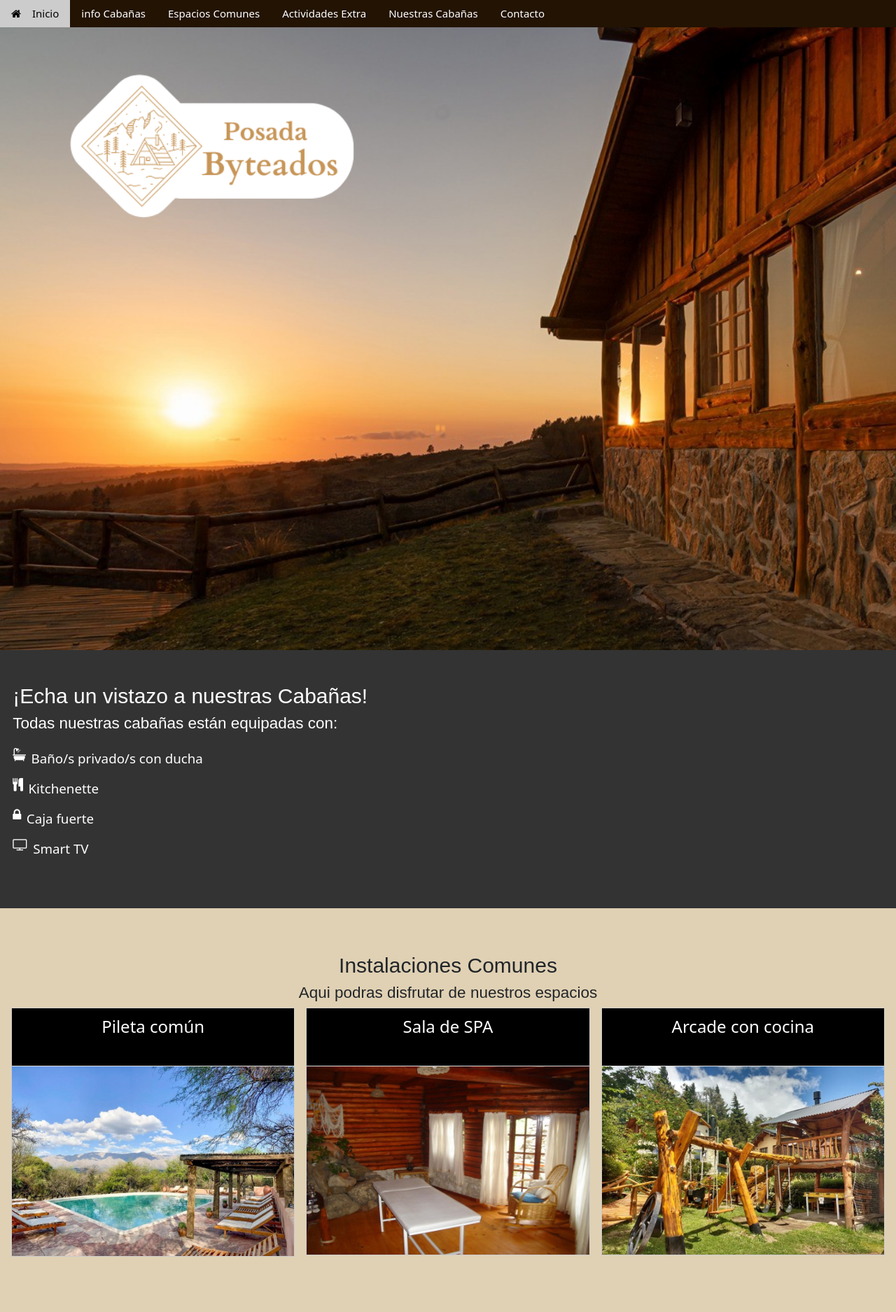
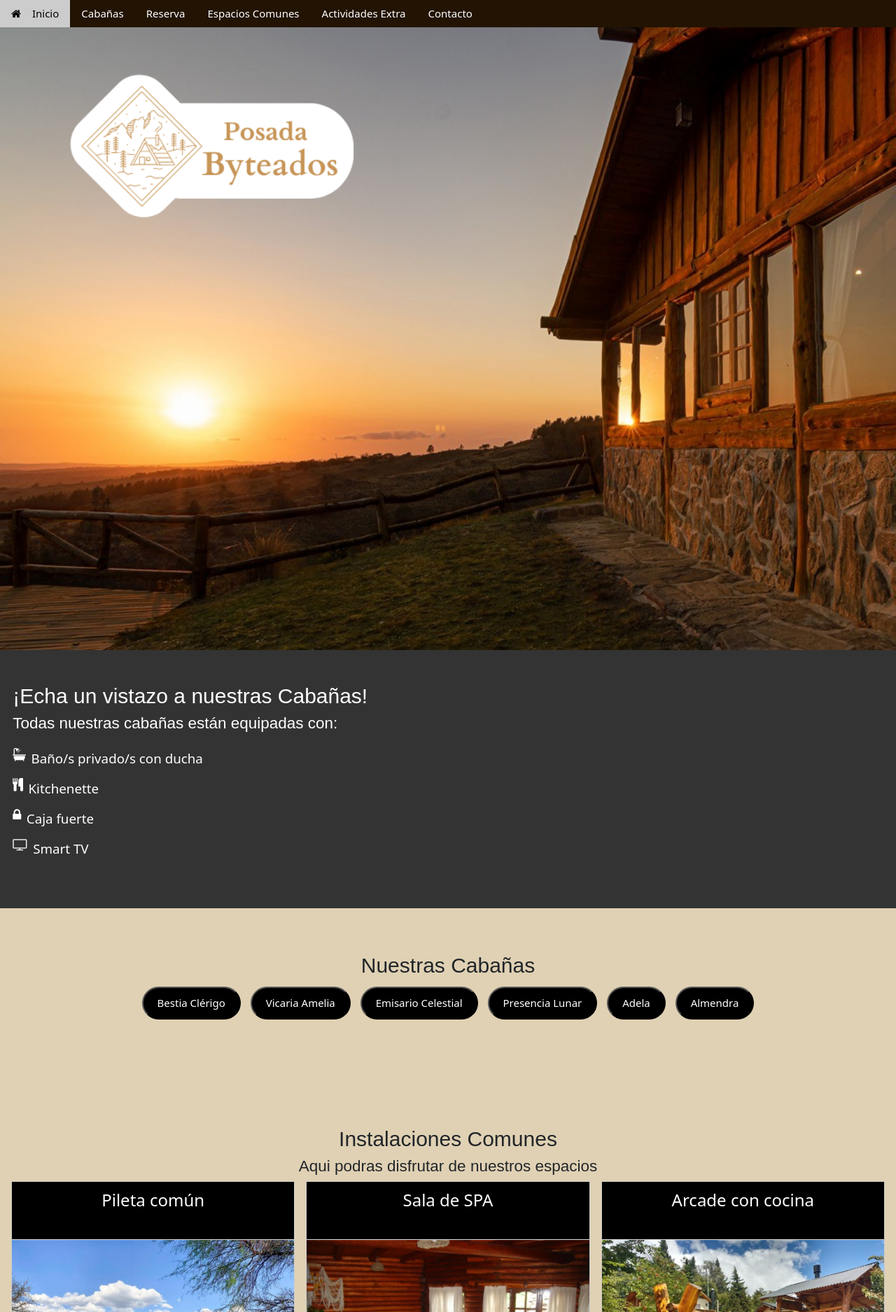
Before and after one commit to MaxiFttInst/UBA_TP_IDS, a Flask app: template web/templates/base.html in a window 1280 px wide. Shown: the top 1875 px of the page at 70% size. Run offline with Flask 3, Linux system fonts and the light colour scheme; the template is opened without the code that fills it, so the values that code supplies are empty.

Commit message:
Update base.html

```diff
--- a/web/templates/base.html
+++ b/web/templates/base.html
@@ -8,7 +8,7 @@
 <link rel="stylesheet" href="https://cdnjs.cloudflare.com/ajax/libs/font-awesome/4.7.0/css/font-awesome.min.css">
 <link rel="stylesheet" href="{{ url_for('static', filename='css/styles.css')}}">
 <link href="https://cdn.jsdelivr.net/npm/bootstrap@5.3.3/dist/css/bootstrap.min.css" rel="stylesheet" integrity="sha384-QWTKZyjpPEjISv5WaRU9OFeRpok6YctnYmDr5pNlyT2bRjXh0JMhjY6hW+ALEwIH" crossorigin="anonymous">
-
+<link rel="icon" type="image/x-icon" href="{{ url_for('static', filename='Imagenes/icono.png')}}">
 </head>
 <body id="myPage">
 
@@ -17,10 +17,10 @@
  <div class="w3-bar w3-theme-d2 w3-left-align">
   <a class="w3-bar-item w3-button w3-hide-medium w3-hide-large w3-right w3-hover-white w3-theme-d2" href="javascript:void(0);" onclick="openNav()"><i class="fa fa-bars"></i></a>
   <a href="#" class="w3-bar-item w3-button w3-teal"><i class="fa fa-home w3-margin-right"></i>Inicio</a>
-  <a href="#habitaciones" class="w3-bar-item w3-button w3-hide-small w3-hover-white">info Cabañas</a>
+  <a href="#habitaciones" class="w3-bar-item w3-button w3-hide-small w3-hover-white"> Cabañas</a>
+  <a href="#reserva_ahora" class="w3-bar-item w3-button w3-hide-small w3-hover-white">Reserva</a>
   <a href="#espacios_comunes" class="w3-bar-item w3-button w3-hide-small w3-hover-white">Espacios Comunes</a>
   <a href="#actividades_extra" class="w3-bar-item w3-button w3-hide-small w3-hover-white">Actividades Extra</a>
-  <a href="#reserva_ahora" class="w3-bar-item w3-button w3-hide-small w3-hover-white">Nuestras Cabañas</a>
   <a href="#contacto" class="w3-bar-item w3-button w3-hide-small w3-hover-white">Contacto</a>
   </div>
  </div>
@@ -107,6 +107,64 @@
       </div>
 
 </section>
+
+<section id="reserva_ahora">
+  <div class="w3-row-padding w3-center w3-padding-64">
+      <h2>Nuestras Cabañas</h2>
+      <div class="botones-cabañas">
+          <button class="boton" onclick="togglecabaña('Bestia Clérigo')">Bestia Clérigo</button>
+          <button class="boton" onclick="togglecabaña('Vicaria Amelia')">Vicaria Amelia</button>
+          <button class="boton" onclick="togglecabaña('Emisario Celestial')">Emisario Celestial</button>
+          <button class="boton" onclick="togglecabaña('Presencia Lunar')">Presencia Lunar</button>
+          <button class="boton" onclick="togglecabaña('Adela')">Adela</button>
+          <button class="boton" onclick="togglecabaña('Almendra')">Almendra</button>
+      </div>
+      <div id="detalles-Bestia Clérigo" class="detalles-cabaña">
+          <p>Bestia Clérigo <br>
+            De todas las cabañas esta es espectacular por lo alejada de las demas, para una aventura mas solitaria
+          </p>
+          <img src="{{ url_for('static', filename='Imagenes/bestiaclerigo.jpg') }}" alt="Bestia Clérigo"> <br>
+          <a href="{{url_for('reserva') }}"><button class="btn-reserva-hover btn-reserva">Reserva ya</button></a>
+      </div>
+      <div id="detalles-Vicaria Amelia" class="detalles-cabaña">
+          <p>Vicaria Amelia <br>
+            Esta es una cabaña que ofrece buenas vistas.
+          </p>
+          <img src="{{ url_for('static', filename='Imagenes/vicariaamelia.jpg') }}" alt="Vicaria Amelia"> <br>
+          <a href="{{url_for('reserva') }}"><button class="btn-reserva-hover btn-reserva">Reserva ya</button></a>
+      </div>
+      <div id="detalles-Emisario Celestial" class="detalles-cabaña">
+          <p>Emisario Celestial <br>
+            Esta cabaña ofrece un ambiente celestial para quienes quieren un lugar mucho mas magico
+          </p>
+          <img src="{{ url_for('static', filename='Imagenes/emisariocelestial.jpg') }}" alt="Emisario Celestial"> <br>
+          <a href="{{url_for('reserva') }}"><button class="btn-reserva-hover btn-reserva">Reserva ya</button></a>
+      </div>
+      <div id="detalles-Presencia Lunar" class="detalles-cabaña">
+          <p>Presencia Lunar <br>
+            Esta cabaña ofrece un techo de transparente directamente para que puedas mirar el cielo
+          </p>
+          <img src="{{ url_for('static', filename='Imagenes/presencialunar.jpg') }}" alt="Presencia Lunar"> <br>
+          <a href="{{url_for('reserva') }}"><button class="btn-reserva-hover btn-reserva">Reserva ya</button></a>
+      </div>
+      <div id="detalles-Adela" class="detalles-cabaña">
+          <p>Adela <br>
+            Esta cabaña es elegida por muchos por su amplio espacio
+          </p>
+          <img src="{{ url_for('static', filename='Imagenes/adela.jpg') }}" alt="Adela"> <br>
+          <a href="{{url_for('reserva') }}"><button class="btn-reserva-hover btn-reserva">Reserva ya</button></a>
+      </div>
+      <div id="detalles-Almendra" class="detalles-cabaña">
+          <p>Almendra <br>
+              Esta cabaña es simplemente hermosa. Con sus vistas de frente hacia el atardecer, brinda una experiencia
+              unica e inigualable a sus visitantes.
+          </p>
+          <img src="{{ url_for('static', filename='Imagenes/almendra.jpg') }}" alt="Almendra"> <br>
+          <a href="{{url_for('reserva') }}"><button class="btn-reserva-hover btn-reserva">Reserva ya</button></a>
+      </div>
+  </div>
+</section>
+
 
 <!-- Pricing Row -->
 <section id="espacios_comunes">
@@ -198,29 +256,6 @@
         </div>
 </section>
 
-<section id="reserva_ahora">
-  <div class="w3-row-padding w3-center w3-padding-64">
-      <h2>Nuestras Cabañas</h2>
-      <div class="botones-cabañas">
-          {% for cabania in cabanias.keys() %}
-            <button class="boton boton-cabania" data-cabania-id="{{cabania}}">
-              {{ cabanias[cabania]["nombre"] }}
-            </button>
-          {% endfor %}
-      </div>
-      {% for cabania in cabanias.keys() %}
-        <div class="detalles-cabaña" id="{{ cabania }}">
-          <strong>{{ cabanias[cabania]["nombre"] }}</strong>
-          <br>
-          <p>{{ cabanias[cabania]["descripcion"] }}</p>
-          <img src="{{ url_for('static', filename='Imagenes/' + cabania + '.jpg') }}" alt="Bestia Clérigo"> <br>
-          <a href="{{url_for('reserva', cabania_id=cabania) }}"><button class="btn-reserva-hover btn-reserva">Reserva ya</button></a>
-        </div>
-      {% endfor %}
-  </div>
-</section>
-
-
 <!-- Contact Container -->
 <section id="contacto">
   <div class="w3-container w3-padding-64 w3-theme-l5" id="contact">
```
